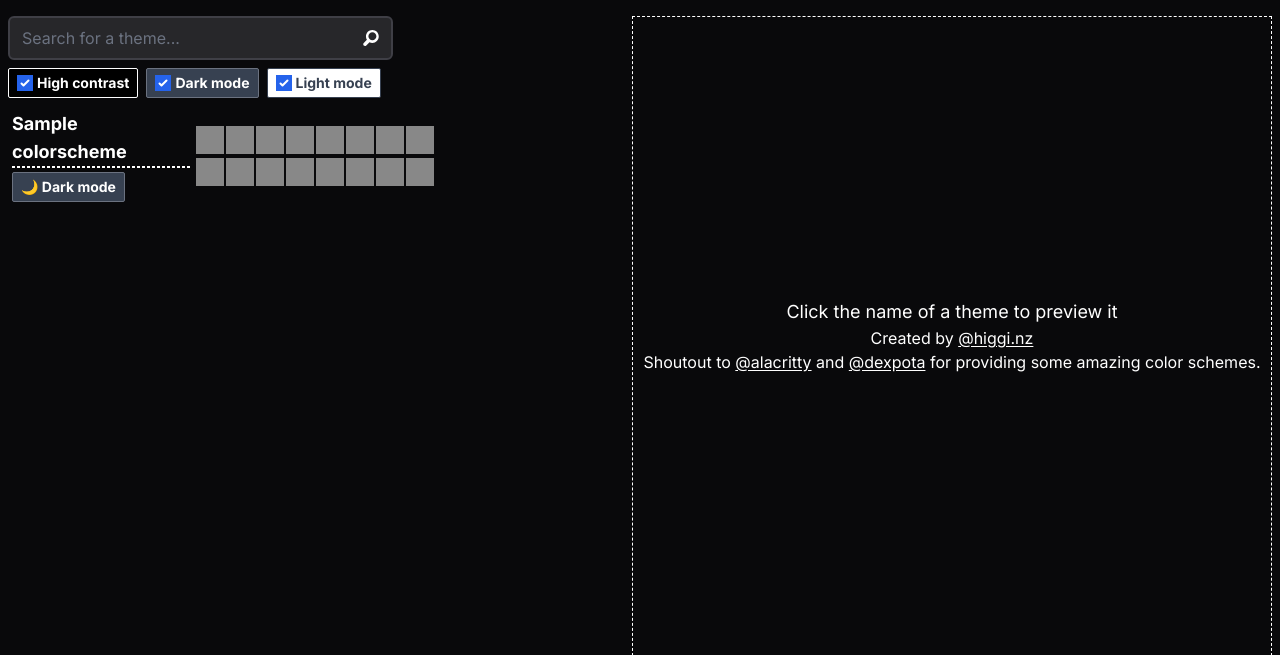
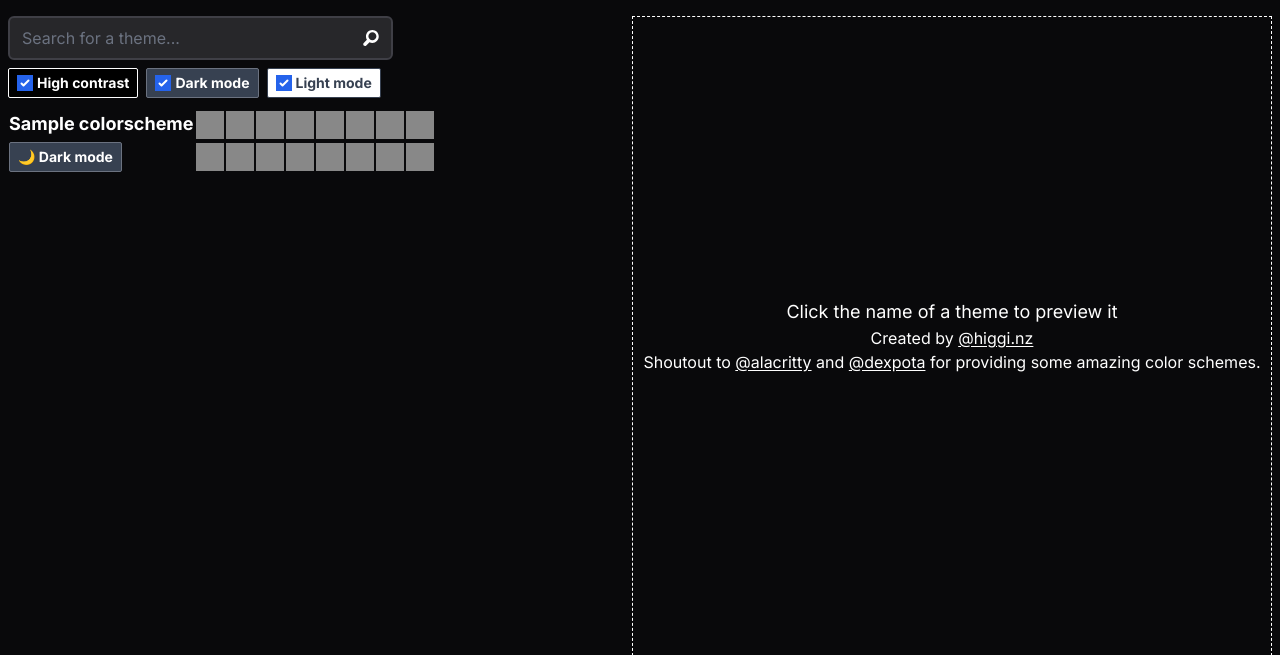
Before and after one commit to johnmatthiggins/termcolors, a Django app: page / in a window 1280 px wide. Shown: the top 655 px of the page. Run offline with Django 5.2, Linux system fonts and the light colour scheme; tables that the repository leaves empty hold one stand-in row (values such as "Sample post"); some libraries are stand-ins or nearby versions.

Commit message:
fixed left padding

```diff
--- a/home/templates/themes.html
+++ b/home/templates/themes.html
@@ -60,11 +60,11 @@
 						hx-indicator="#loading-indicator"
 						role="button"
 					>
-						<td class="flex flex-col justify-start pl-1 py-1">
+						<td class="flex flex-col justify-start py-1">
 							<h2 class="transition grow flex items-start hover:cursor-pointer hover:bg-white hover:text-black font-bold">
 								{{ scheme.name }}
 							</h2>
-							<hr class="border border-white border-dashed mr-1" />
+							<!-- <hr class="border border-white border-dashed mr-1" /> -->
 							<div class="flex gap-2" id="tags">
 							{% if scheme.contrast_ratio > 16 %}
 								<div class="bg-black rounded-sm mt-1 py-1 px-2 text-white w-fit text-sm border border-white border-solid font-bold">
```
